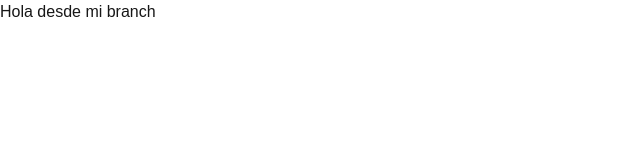
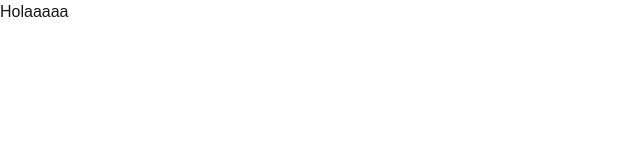
Before and after one commit to diegoarevalom/dicase_ecommerce, a Next.js app: page / in a window 1280 px wide. Shown: the top 160 px of the page, without its empty margins (0-640 px from the left). Built offline with nearby package versions, Linux system fonts and the light colour scheme.

Commit message:
segundo cambio

```diff
--- a/app/page.tsx
+++ b/app/page.tsx
@@ -1,11 +1,6 @@
 
 export default function Home() {
   return (
-    <div>
-      <h1>
-        Hola desde mi branch
-      </h1>
-    </div>
-
+    <div>Holaaaaa</div>
   );
 }
```
